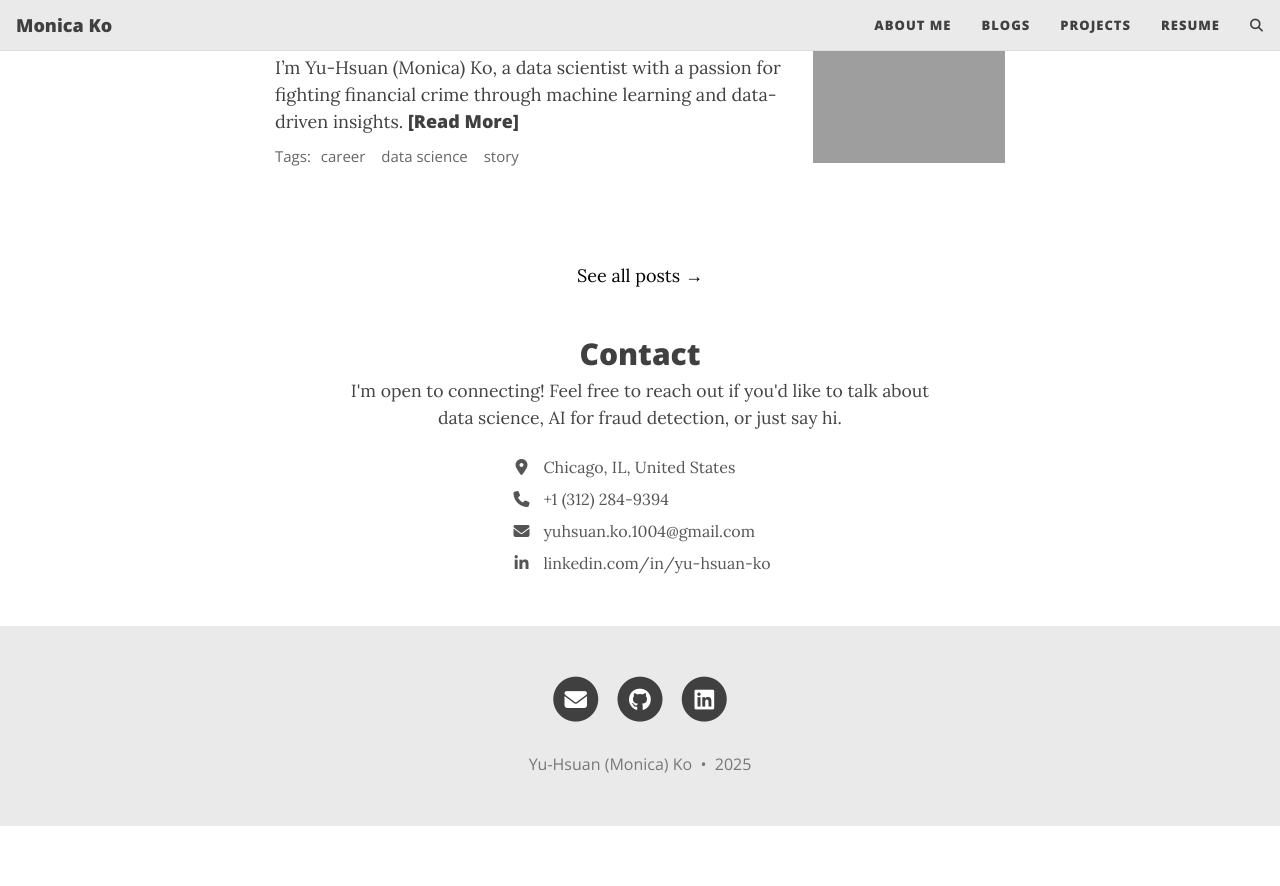
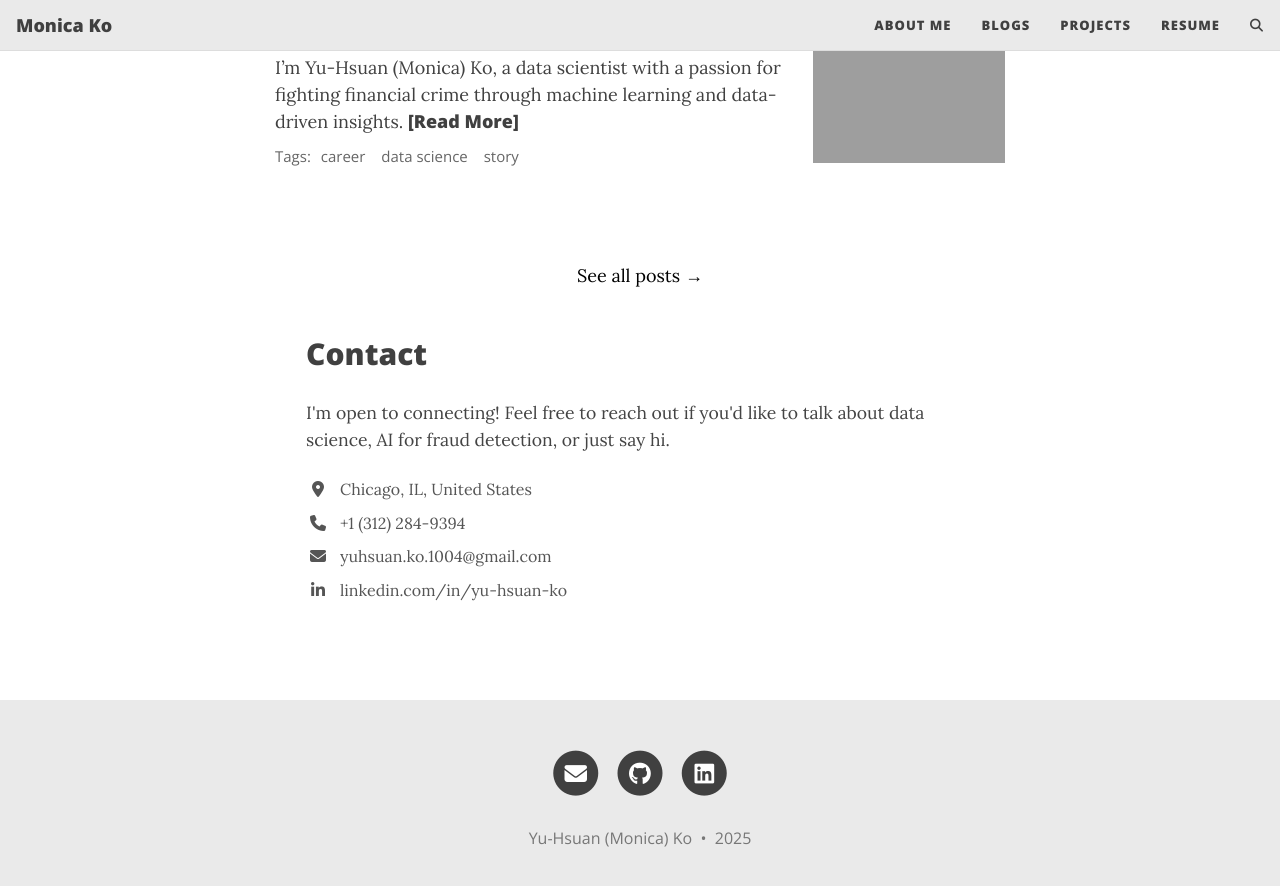
Before and after one commit to yuhsuanko/yuhsuanko.github.io, a Jekyll site: the page built from index.html, in a window 1280 px wide and 900 px high, scrolled down 1056 px. Shown: the top 886 px of the window. Built offline with Jekyll 4.4.1, drawn with Linux system fonts in a browser that asks for light colours; the list of posts is cut into pages by our own code; comment, search, counter and statistics services are not loaded; before the commit the page ends 1882 px from its top, so only the background shows below that.

Commit message:
Update index.html

```diff
--- a/index.html
+++ b/index.html
@@ -117,29 +117,29 @@ subtitle: Hi, I'm Monica. I'm a data scientist focused on anti-money laundering
   </div>
 </section>
 
-<section class="contact-section" style="text-align: center; margin-top: 3rem;">
+<section class="contact-section" style="max-width: 700px; margin: 3rem auto; padding: 0 1rem; text-align: left;">
   <h2>Contact</h2>
 
-  <p style="font-size: 1.1rem; max-width: 600px; margin: 0 auto 1.5rem auto; color: #444;">
+  <p style="font-size: 1.1rem; color: #444; margin-bottom: 1.5rem;">
     I'm open to connecting! Feel free to reach out if you'd like to talk about data science, AI for fraud detection, or just say hi.
   </p>
 
-  <div style="display: inline-block; text-align: left; font-size: 1rem; color: #555;">
-    <div style="display: flex; align-items: center; margin-bottom: 0.5rem;">
+  <div style="font-size: 1rem; color: #555;">
+    <div style="display: flex; align-items: center; margin-bottom: 0.6rem;">
       <div style="min-width: 24px; text-align: center;">
         <i class="fas fa-map-marker-alt"></i>
       </div>
       <span style="margin-left: 10px;">Chicago, IL, United States</span>
     </div>
 
-    <div style="display: flex; align-items: center; margin-bottom: 0.5rem;">
+    <div style="display: flex; align-items: center; margin-bottom: 0.6rem;">
       <div style="min-width: 24px; text-align: center;">
         <i class="fas fa-phone"></i>
       </div>
       <span style="margin-left: 10px;">+1 (312) 284-9394</span>
     </div>
 
-    <div style="display: flex; align-items: center; margin-bottom: 0.5rem;">
+    <div style="display: flex; align-items: center; margin-bottom: 0.6rem;">
       <div style="min-width: 24px; text-align: center;">
         <i class="fas fa-envelope"></i>
       </div>
```
